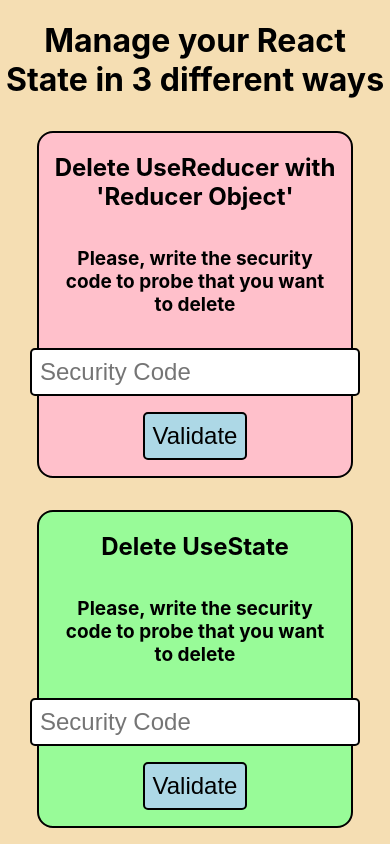
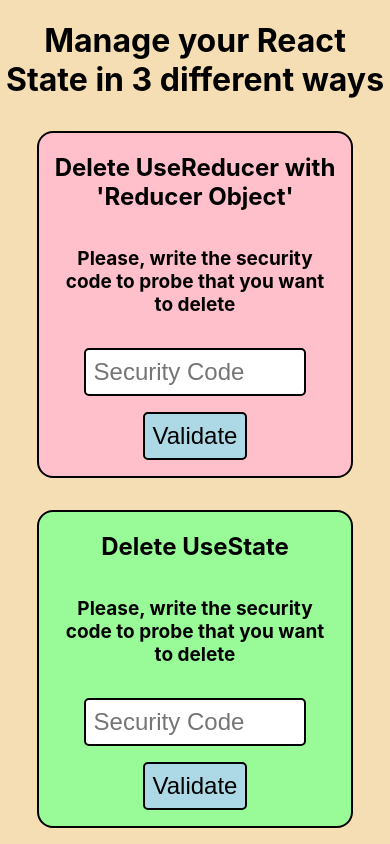
Before and after one commit to Fer-dev-gt/Manejo-profesional-del-estado, a React (Create React App) app: page / in a window 390 px wide. Shown: the top 844 px of the page. Built offline with nearby package versions, Linux system fonts and the light colour scheme.

Commit message:
fix on inputs for mobile

```diff
--- a/src/Styles/States.css
+++ b/src/Styles/States.css
@@ -63,4 +63,7 @@ button {
   h1::before{
     content: "Manage your React State in 3 different ways";
   }
+  input{
+    width: 65%;
+  }
 }
```
